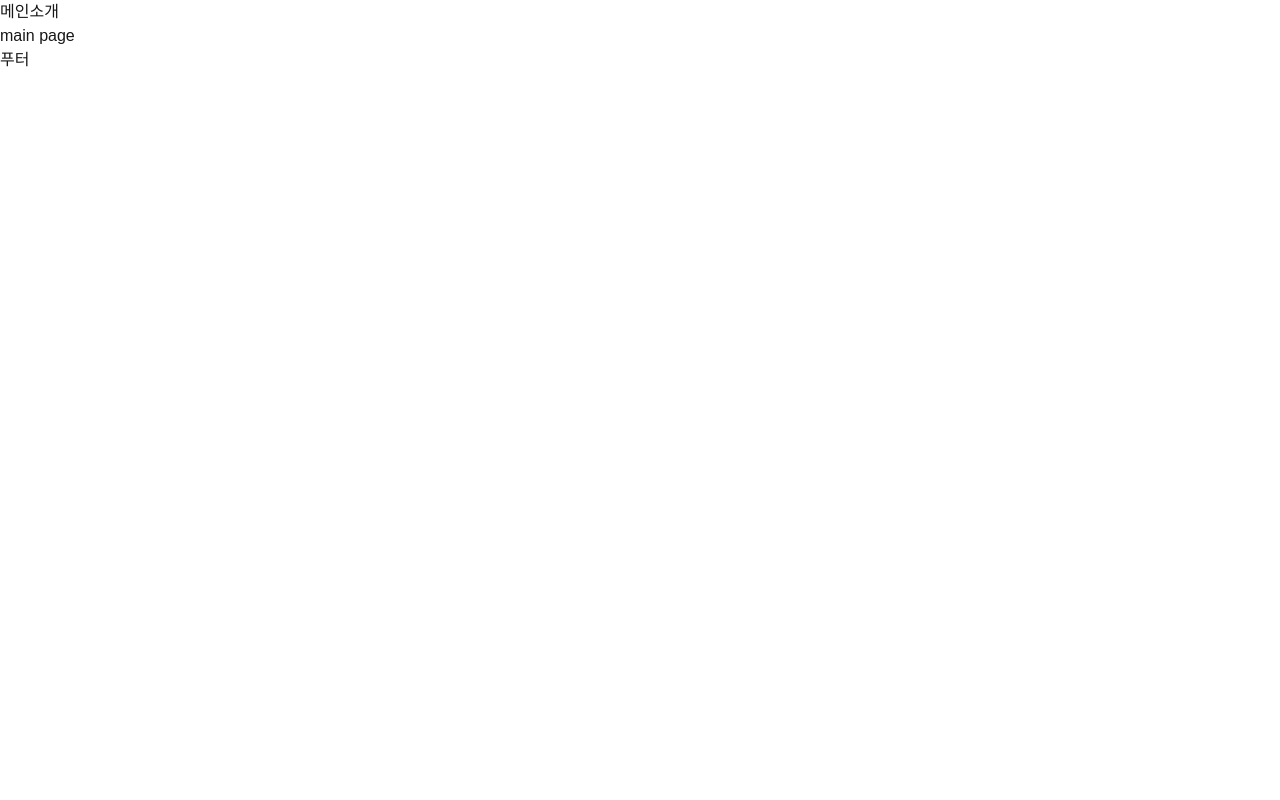
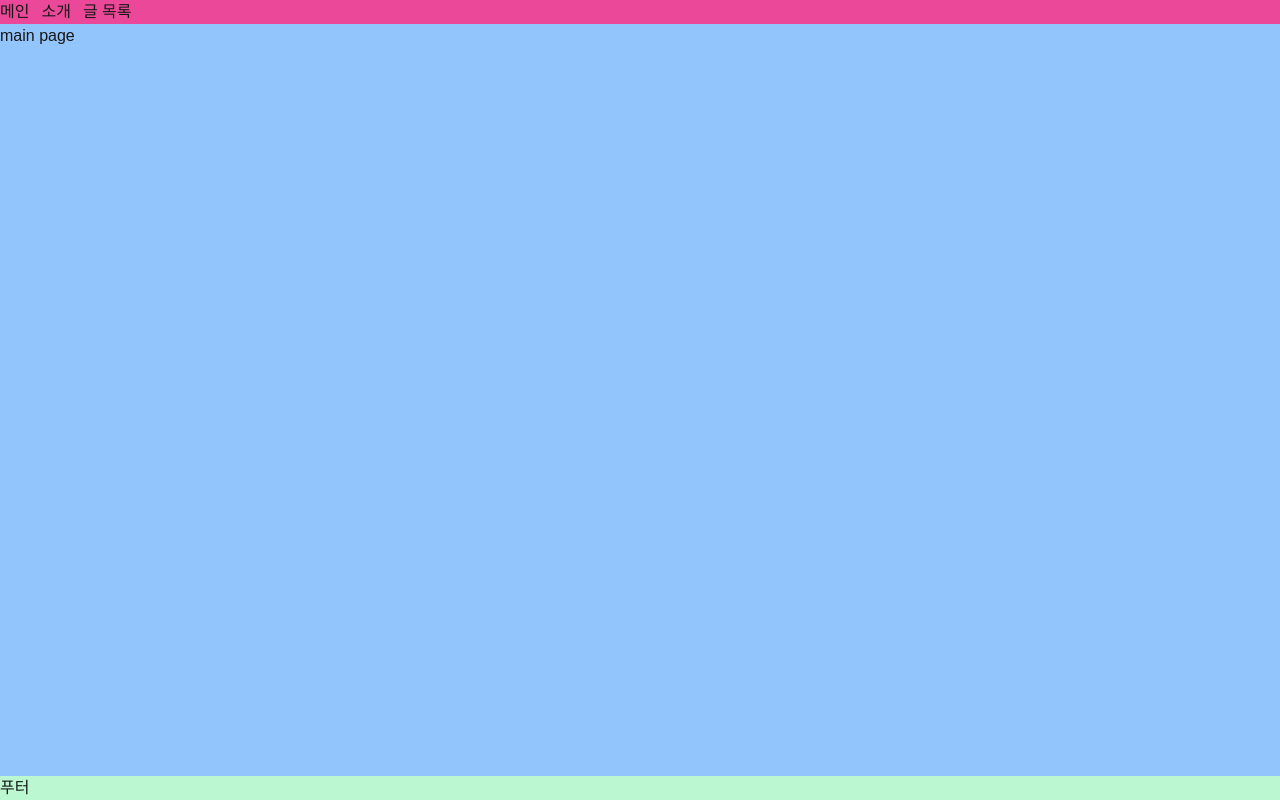
Before and after one commit to sameom1048/next-250213, a Next.js app in the folder frontend/: page / in a window 1280 px wide. Built offline with nearby package versions, Linux system fonts and the light colour scheme.

Commit message:
new page

```diff
--- a/frontend/src/app/layout.tsx
+++ b/frontend/src/app/layout.tsx
@@ -1,6 +1,7 @@
 import type { Metadata } from "next";
 import { Geist, Geist_Mono } from "next/font/google";
 import "./globals.css";
+import Link from "next/link";
 
 const geistSans = Geist({
   variable: "--font-geist-sans",
@@ -24,10 +25,11 @@ export default function RootLayout({
 }>) {
   return (
     <html lang="en">
-      <body className="bg-yellow-500 min-h-[100dvh] flex flex-col">
+      <body className="bg-pink-500 min-h-[100dvh] flex flex-col">
         <header className="flex gap-3">
-          <a href="/">메인</a>
-          <a href="/about">소개</a>
+          <Link href="/">메인</Link>
+          <Link href="/about">소개</Link>
+          <Link href="/post/list">글 목록</Link>
         </header>
         <div className="bg-blue-300 flex-grow">{children}</div>
         <footer className="bg-green-200">푸터</footer>
--- /dev/null
+++ b/frontend/src/app/post/list/page.tsx
@@ -0,0 +1,27 @@
+export default async function Page() {
+  // api 호출
+
+  const response = await fetch("http://localhost:8080/api/v1/posts");
+
+  if (!response.ok) {
+    throw new Error("error");
+  }
+
+  const rsData = await response.json();
+
+  console.log(rsData.code);
+  console.log(rsData.msg);
+  console.log(rsData.data);
+
+  return (
+    <div>
+      <h1>글 목록 page</h1>
+
+      <hr />
+      <ul>
+        <li>글1</li>
+        <li>글2</li>
+      </ul>
+    </div>
+  );
+}
--- a/frontend/src/lib/backend/apiV1/schema.d.ts
+++ b/frontend/src/lib/backend/apiV1/schema.d.ts
@@ -484,7 +484,7 @@ export interface operations {
             query?: {
                 page?: number;
                 pageSize?: number;
-                keywordType?: "TITLE" | "CONTENT";
+                keywordType?: "title" | "content";
                 keyword?: string;
             };
             header?: never;
@@ -649,7 +649,7 @@ export interface operations {
             query?: {
                 page?: number;
                 pageSize?: number;
-                keywordType?: "TITLE" | "CONTENT";
+                keywordType?: "title" | "content";
                 keyword?: string;
             };
             header?: never;
--- a/frontend/tailwind.config.ts
+++ b/frontend/tailwind.config.ts
@@ -3,8 +3,8 @@ import type { Config } from "tailwindcss";
 export default {
   content: [
     "./pages/**/*.{js,ts,jsx,tsx,mdx}",
-    "./components/**/*.{js,ts,jsx,tsx,mdx}",
-    "./app/**/*.{js,ts,jsx,tsx,mdx}",
+    "./src/components/**/*.{js,ts,jsx,tsx,mdx}",
+    "./src/app/**/*.{js,ts,jsx,tsx,mdx}",
   ],
   theme: {
     extend: {
```
